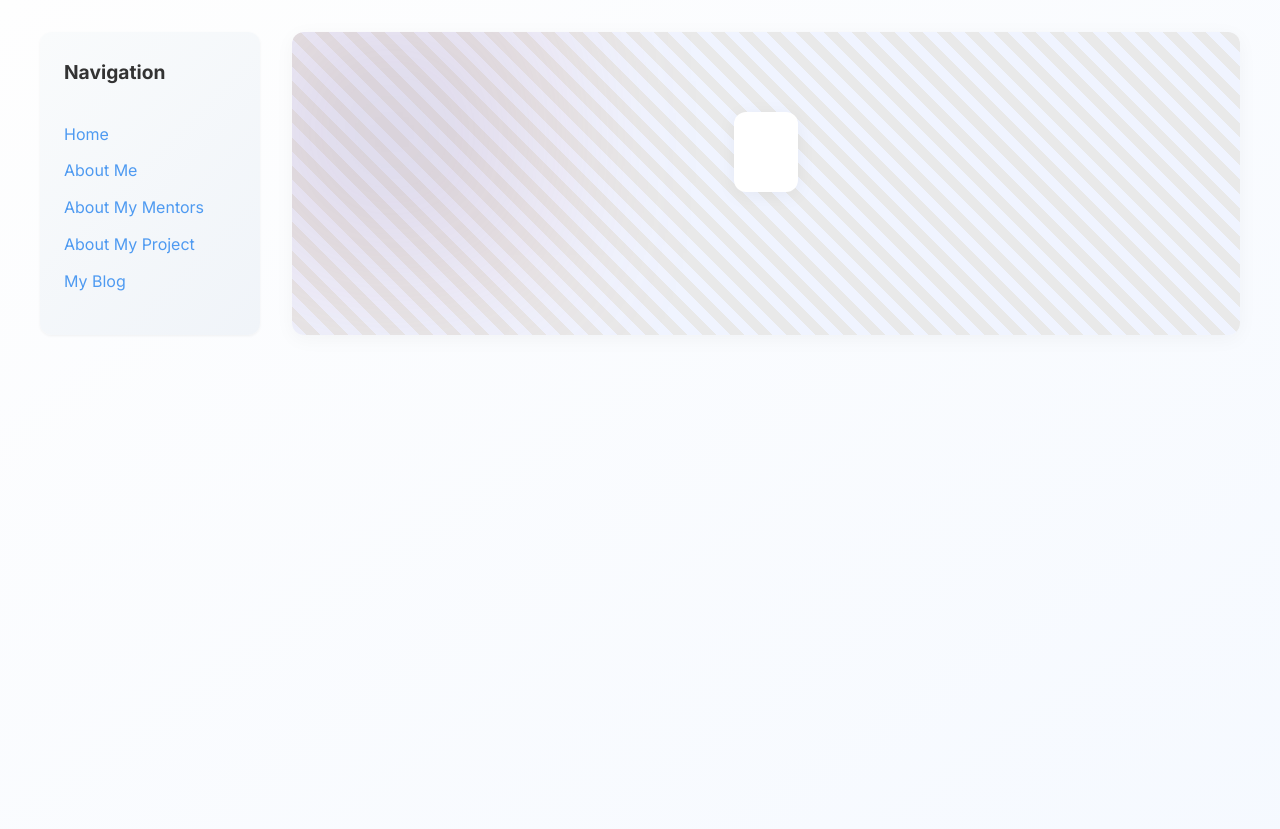
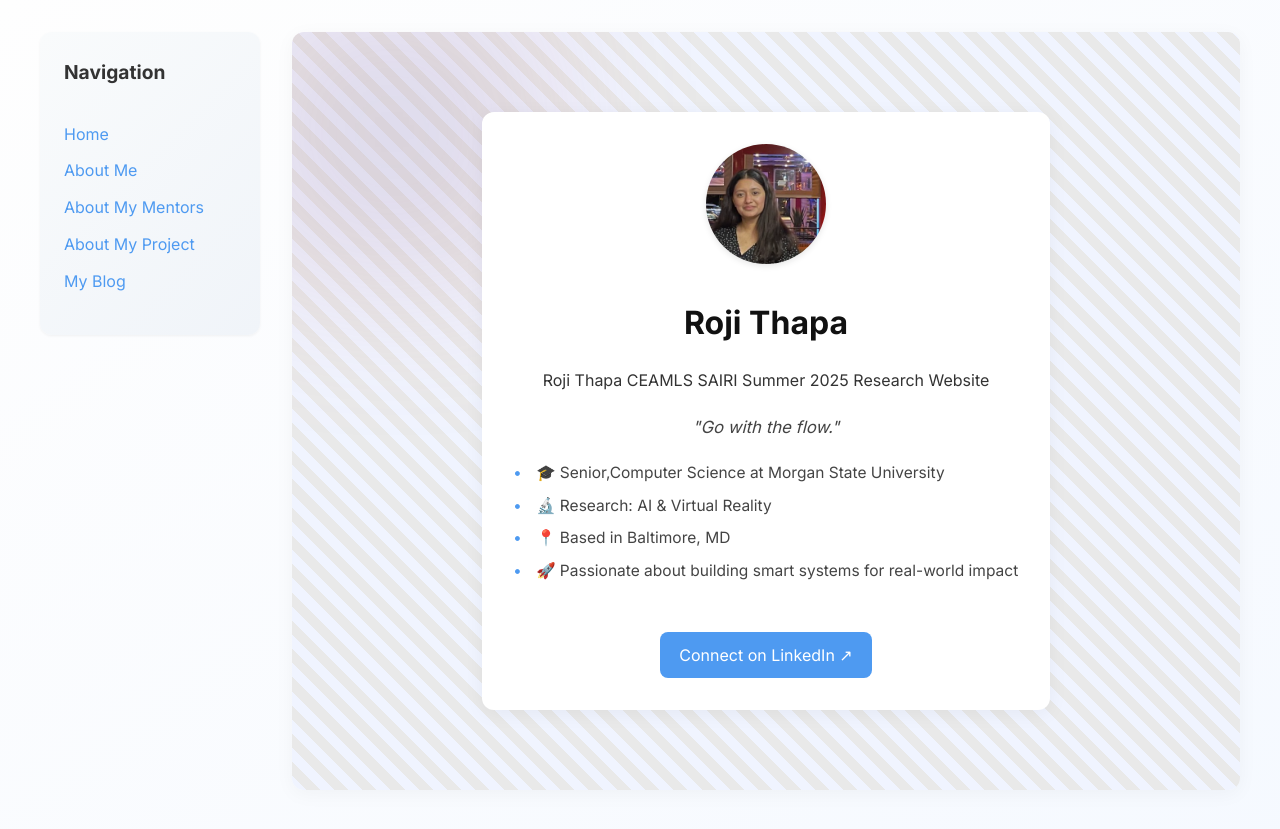
Before and after one commit to rojee-thapa/rojee-thapa.github.io, a Jekyll site: the page built from index.md, in a window 1280 px wide. Shown: the top 829 px of the page. Built offline with Jekyll 4.4.1, drawn with Linux system fonts in a browser that asks for light colours; our own code applies the rules of GitHub Pages for plain Markdown files.

Commit message:
Update index.md

```diff
--- a/index.md
+++ b/index.md
@@ -6,11 +6,11 @@ description: Roji Thapa CEAMLS SAIRI Summer 2025 Research Website
 motto: "Go with the flow."
 
 quick_facts:
-  - "🎓 Senior,Computer Science at Morrgan State University"
+  - "🎓 Senior,Computer Science at Morgan State University"
   - "🔬 Research: AI & Virtual Reality"
   - "📍 Based in Baltimore, MD"
   - "🚀 Passionate about building smart systems for real-world impact"
 
 linkedin: https://www.linkedin.com/in/roji-thapa-31151b329/
-image:assets/images/my-image.png
+image: assets/images/my-image.png
 ---
```
